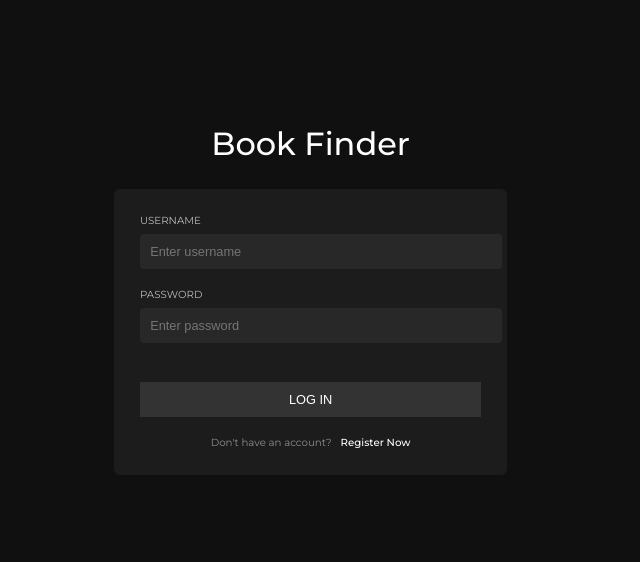
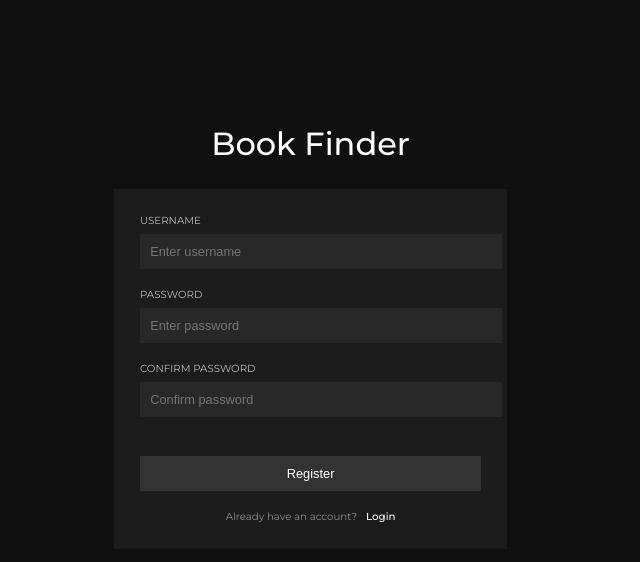
Before and after one commit to Sebastian-Golatowski/projectREST, a Vue app in the folder Frontend/: page /Login in a window 1280 px wide. Both pictures are taken after a click on the link "Register Now". Shown: the top 562 px of the page, without its empty margins (363-1003 px from the left). Built offline with nearby package versions, Linux system fonts and the light colour scheme.

Commit message:
Updated confirm password

```diff
--- a/Frontend/src/components/RouteView/LoginView/Inputs/Input.vue
+++ b/Frontend/src/components/RouteView/LoginView/Inputs/Input.vue
@@ -47,7 +47,6 @@ export default {
   font-size: 1vw;
   padding: 0.8vw;
   border: none;
-  border-radius: 0.3vw;
   outline: none;
   transition: background-color 0.3s ease;
 }
--- a/Frontend/src/components/RouteView/LoginView/View/Form.vue
+++ b/Frontend/src/components/RouteView/LoginView/View/Form.vue
@@ -17,15 +17,33 @@
         :modelValue="password"
         :handleInput="updatePassword"
       />
+      <template v-if="isRegister">
+        <Input
+          id="confirm_password"
+          label="CONFIRM PASSWORD"
+          type="password"
+          placeholder="Confirm password"
+          :modelValue="confirmPassword"
+          :handleInput="updatePasswordConfirm"
+        />
+      </template>
       <button
         type="submit"
         class="auth-button"
         @click.prevent="handleLogin"
-      >LOG IN</button>
-      <div class="auth-link">
-        Don't have an account?
-        <a href="#" @click.prevent="goToRegister">Register Now</a>
-      </div>
+      >{{isRegister ? 'Register' : 'Log In'}}</button>
+      <template v-if="!isRegister">
+        <div class="auth-link">
+          Don't have an account?
+          <a href="#" @click.prevent="goToRegister(true)">Register Now</a>
+        </div>
+      </template>
+      <template v-else>
+        <div class="auth-link">
+          Already have an account?
+          <a href="#" @click.prevent="goToRegister(false)">Login</a>
+        </div>
+      </template>
     </div>
   </div>
 </template>
@@ -37,8 +55,10 @@ export default {
   components: { Input },
   data() {
     return {
+      isRegister: false,
       username: '',
-      password: ''
+      password: '',
+      confirmPassword: ''
     }
   },
   methods: {
@@ -48,15 +68,25 @@ export default {
     updatePassword(value) {
       this.password = value
     },
+    updatePasswordConfirm(value) {
+      this.confirmPassword = value
+    },
     handleLogin() {
-      if (!this.username || !this.password) {
+      if (this.isRegister ? (!this.username || !this.password || !this.confirmPassword) : (!this.username || !this.password)) {
         alert('Pola wypełnij panie')
         return
       }
-      console.log('Logging in with', this.username, this.password)
+      if (this.isRegister) {
+        // registerin user
+        console.log('Registering with', this.username, this.password, this.confirmPassword)
+      } else {
+        // loggin user
+        console.log('Logging in with', this.username, this.password)
+      }
+
     },
-    goToRegister() {
-      console.log('Go to registration view')
+    goToRegister(state) {
+      this.isRegister = state
     }
   }
 }
@@ -81,7 +111,6 @@ export default {
   margin: 0 auto;
   background-color: var(--main-element-bg);
   padding: 2vw;
-  border-radius: 0.5vw;
 }
 
 .auth-button {
```
